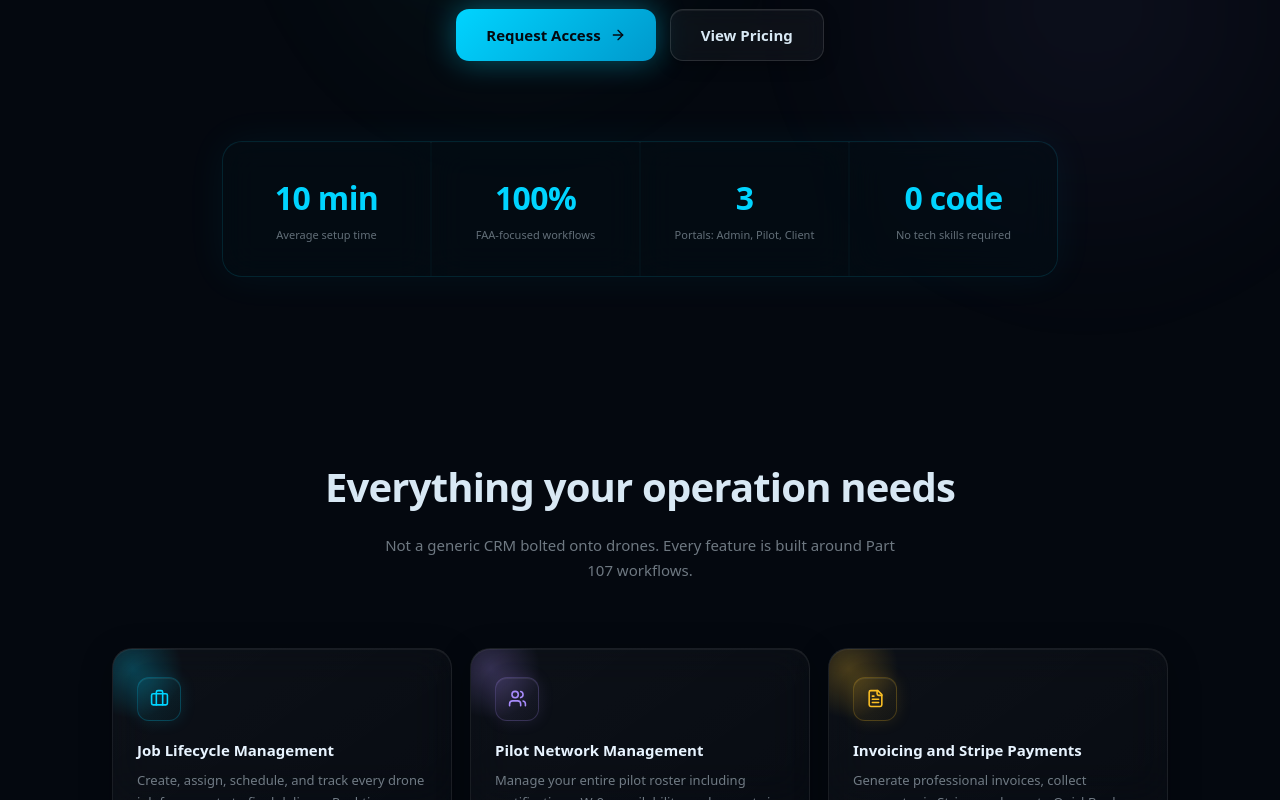
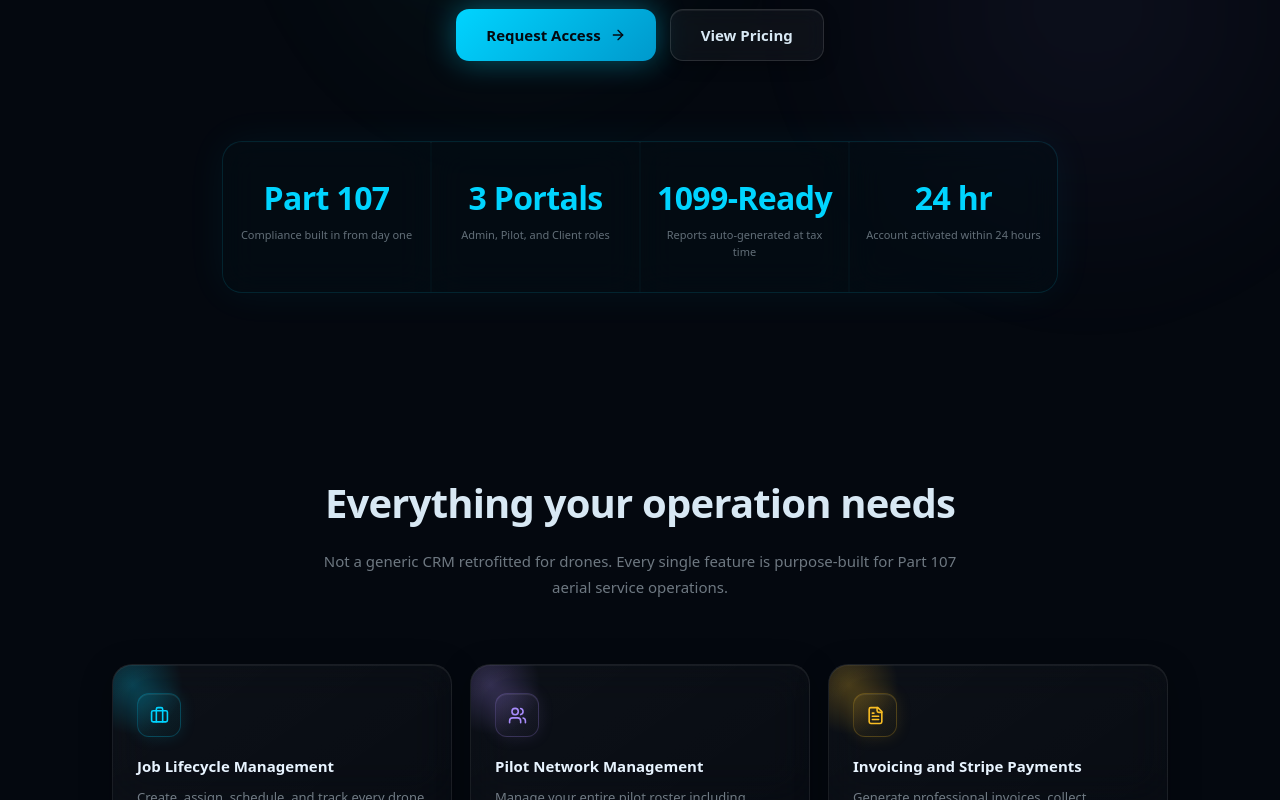
Before and after one commit to cmc-creator/DRONE-CRM, a Next.js app: page / in a window 1280 px wide. Shown: the part 551-1351 px from the top of the page. Built offline with nearby package versions, Linux system fonts and the light colour scheme.

Commit message:
fix: better stats, no hanging words, remove all em dashes sitewide

```diff
--- a/src/app/page.tsx
+++ b/src/app/page.tsx
@@ -65,10 +65,10 @@ const FEATURES = [
 ];
 
 const STATS = [
-  { value: "10 min", label: "Average setup time" },
-  { value: "100%", label: "FAA-focused workflows" },
-  { value: "3", label: "Portals: Admin, Pilot, Client" },
-  { value: "0 code", label: "No tech skills required" },
+  { value: "Part 107", label: "Compliance built in from day one" },
+  { value: "3 Portals", label: "Admin, Pilot, and Client roles" },
+  { value: "1099-Ready", label: "Reports auto-generated at tax time" },
+  { value: "24 hr", label: "Account activated within 24 hours" },
 ];
 
 const TESTIMONIALS = [
@@ -269,8 +269,7 @@ export default function LandingPage() {
             maxWidth: 600, margin: "0 auto 44px", lineHeight: 1.75,
           }}
         >
-          Manage jobs, pilots, clients, invoices, compliance docs, and 1099s in one platform
-          designed around how aerial service businesses actually work.
+          Manage jobs, pilots, clients, invoices, compliance docs, and 1099s in one platform designed around how aerial service businesses actually work.
         </p>
 
         <div style={{ display: "flex", gap: 14, justifyContent: "center", flexWrap: "wrap" }}>
@@ -335,8 +334,8 @@ export default function LandingPage() {
           <h2 style={{ fontSize: "clamp(1.7rem, 4vw, 2.5rem)", fontWeight: 900, marginBottom: 16, letterSpacing: "-0.02em" }}>
             Everything your operation needs
           </h2>
-          <p style={{ color: "rgba(216,232,244,0.5)", fontSize: 15, maxWidth: 520, margin: "0 auto", lineHeight: 1.7 }}>
-            Not a generic CRM bolted onto drones. Every feature is built around Part 107 workflows.
+          <p style={{ color: "rgba(216,232,244,0.5)", fontSize: 15, maxWidth: 640, margin: "0 auto", lineHeight: 1.7 }}>
+            Not a generic CRM retrofitted for drones. Every single feature is purpose-built for Part 107 aerial service operations.
           </p>
         </div>
         <div style={{ display: "grid", gridTemplateColumns: "repeat(auto-fill, minmax(265px, 1fr))", gap: 18 }}>
--- a/src/app/pricing/page.tsx
+++ b/src/app/pricing/page.tsx
@@ -40,7 +40,7 @@ const TIERS = [
       "Analytics dashboard",
       "Volo AI assistant",
       "Overdue lead follow-up automation",
-      "Full white-label (your logo & brand — NyxAerial badge removed)",
+      "Full white-label: your logo, brand colors, and NyxAerial badge removed",
     ],
     cta: "Start Free Trial",
     ctaHref: "mailto:ops@nyxaerial.com?subject=NyxAerial Network Plan",
@@ -77,12 +77,12 @@ const ADD_ONS = [
 ];
 
 const USE_CASES = [
-  { type: "Solo Part 107 Pilot", desc: "Track jobs, bill clients, stay compliant — all from your phone." },
+  { type: "Solo Part 107 Pilot", desc: "Track jobs, bill clients, and stay compliant, all from your phone." },
   { type: "Regional Drone Network", desc: "Dispatch multiple pilots, manage territories, track payouts." },
   { type: "Aerial Photography Studio", desc: "Client delivery portal, contracts, and Stripe billing." },
   { type: "Drone Inspection Company", desc: "Compliance docs, job lifecycle, report delivery." },
   { type: "Real Estate Media Company", desc: "Client self-service portal, quote intake, automated reminders." },
-  { type: "Nationwide Fleet Operator", desc: "Full multi-portal platform — admin, pilot, and client roles." },
+  { type: "Nationwide Fleet Operator", desc: "Full multi-portal platform with separate admin, pilot, and client roles." },
 ];
 
 export default function PricingPage() {
@@ -141,10 +141,10 @@ export default function PricingPage() {
           </h1>
           <p className="text-lg max-w-2xl mx-auto" style={{ color: "rgba(148,163,184,0.8)" }}>
             The only CRM engineered specifically for drone service businesses.
-            White-label ready — deploy under your brand for any drone operation.
+            White-label ready. Deploy under your brand for any drone operation.
           </p>
           <p className="text-sm" style={{ color: "rgba(0,212,255,0.5)" }}>
-            Annual plans available — 2 months free (pay for 10, get 12)
+            Annual plans available: 2 months free (pay for 10, get 12)
           </p>
         </div>
 
@@ -267,7 +267,7 @@ export default function PricingPage() {
             Built for every drone business model
           </h2>
           <p className="text-center text-sm mb-10" style={{ color: "rgba(148,163,184,0.6)" }}>
-            One platform, six deployment types — rebrand it and ship it in days.
+            One platform, six deployment types. Rebrand it and ship it in days.
           </p>
           <div className="grid grid-cols-1 sm:grid-cols-2 lg:grid-cols-3 gap-5">
             {USE_CASES.map((uc) => (
@@ -334,7 +334,7 @@ export default function PricingPage() {
           </p>
           <div className="flex flex-col sm:flex-row gap-4 justify-center">
             <a
-              href="mailto:ops@nyxaerial.com?subject=NyxAerial — I%27m interested"
+              href="mailto:ops@nyxaerial.com?subject=I%27m interested in NyxAerial"
               className="inline-flex items-center justify-center gap-2 px-8 py-3 rounded-xl font-bold text-sm"
               style={{ background: "#00d4ff", color: "#0a0f1e" }}
             >
--- a/src/components/OnboardingTour.tsx
+++ b/src/components/OnboardingTour.tsx
@@ -51,7 +51,7 @@ const STEPS: Step[] = [
   {
     emoji: "🔗",
     title: "Integrations",
-    body:  "Connect Google Drive, OneDrive, Slack, Twilio SMS, DocuSign, and more. All wired — just add your API keys in Settings → Integrations.",
+    body:  "Connect Google Drive, OneDrive, Slack, Twilio SMS, DocuSign, and more. All wired up. Just add your API keys in Settings, then Integrations.",
     link:  "/admin/integrations",
     linkText: "Open Integrations →",
   },
@@ -77,7 +77,7 @@ export default function OnboardingTour() {
   const [dismissed, setDismissed] = useState(false);
 
   useEffect(() => {
-    // Only show on first visit — check localStorage
+    // Only show on first visit, check localStorage
     try {
       if (!localStorage.getItem(STORAGE_KEY)) {
         // Delay slightly so the page content renders first
--- a/src/components/admin/tour-guide.tsx
+++ b/src/components/admin/tour-guide.tsx
@@ -10,7 +10,7 @@ const STEPS = [
   {
     icon: "🚁",
     title: "Welcome to NyxAerial Command Center",
-    body: "This is your ops hub. Every stat, job, lead, and alert lives here. Bailey — you're running a nationwide drone network from this screen. Let's do a quick flight check.",
+    body: "This is your ops hub. Every stat, job, lead, and alert lives here. Bailey, you're running a nationwide drone network from this screen. Let's do a quick flight check.",
     cta: null,
   },
   {
@@ -22,7 +22,7 @@ const STEPS = [
   {
     icon: "🎯",
     title: "Lead Pipeline",
-    body: "Every new client starts as a lead. Move them through stages — New → Contacted → Proposal Sent → Negotiating → Won. Never lose track of a follow-up again.",
+    body: "Every new client starts as a lead. Move them through stages: New, Contacted, Proposal Sent, Negotiating, and Won. Never lose track of a follow-up again.",
     cta: { label: "Open Pipeline", href: "/admin/leads" },
   },
   {
@@ -34,12 +34,12 @@ const STEPS = [
   {
     icon: "🔔",
     title: "Smart Notifications",
-    body: "Overdue invoices, unassigned jobs, overdue follow-ups, expiring pilot certs — NyxAerial surfaces everything that needs your attention so nothing slips.",
+    body: "Overdue invoices, unassigned jobs, overdue follow-ups, and expiring pilot certs. NyxAerial surfaces everything that needs your attention so nothing slips.",
     cta: { label: "Check Alerts", href: "/admin/notifications" },
   },
   {
     icon: "⚡",
-    title: "Meet Volo — Your AI Co-Pilot",
+    title: "Meet Volo, Your AI Co-Pilot",
     body: "Volo knows your entire CRM in real time. Ask it what to work on, have it draft a client proposal, or just ask it to remind you your mom loves you, BoBo. Hit the lightning bolt to open Volo anytime.",
     cta: null,
   },
@@ -124,7 +124,7 @@ export function TourGuide() {
             <div className="flex items-center gap-2">
               <Rocket className="w-3.5 h-3.5" style={{ color: "#00d4ff" }} />
               <span className="text-xs font-bold tracking-widest uppercase" style={{ color: "#00d4ff" }}>
-                NyxAerial Tour — {step + 1} of {STEPS.length}
+                NyxAerial Tour, Step {step + 1} of {STEPS.length}
               </span>
             </div>
             <button
```
